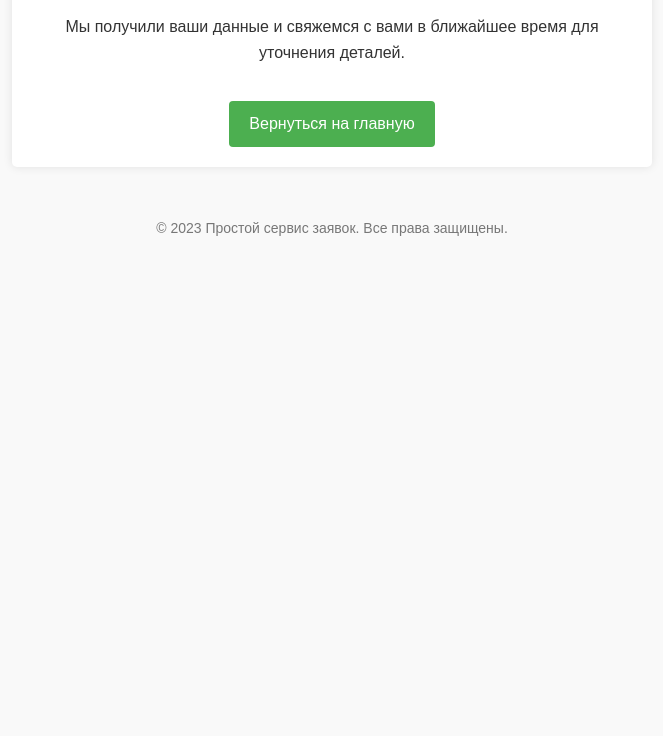
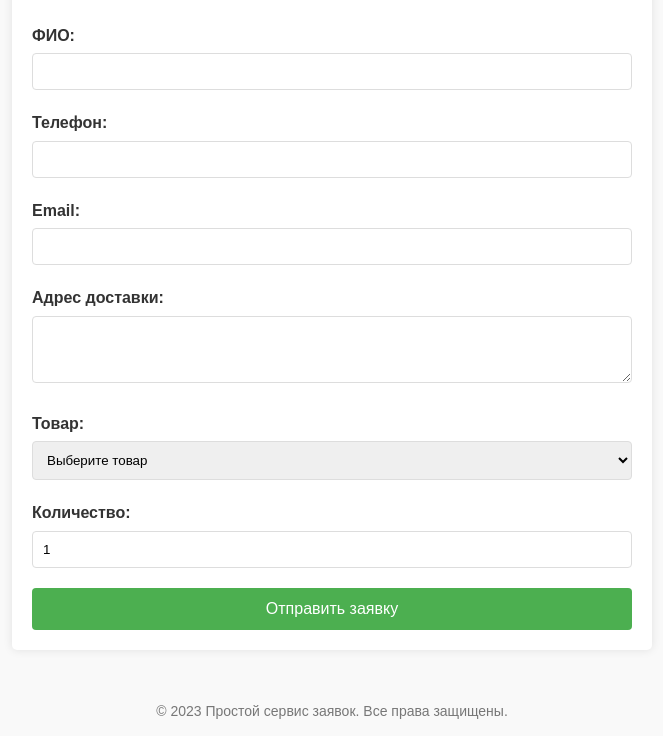
Before and after one commit to Spupey/soska, a plain HTML site: page index.html in a window 1280 px wide. Shown: the part 150-886 px from the top of the page, without its empty margins (308-971 px from the left). Before the commit the page ends 800 px from the top, so only its background shows below. Drawn offline with Linux system fonts and the light colour scheme.

Commit message:
Update index.html

```diff
--- a/index.html
+++ b/index.html
@@ -3,7 +3,7 @@
 <head>
     <meta charset="UTF-8">
     <meta name="viewport" content="width=device-width, initial-scale=1.0">
-    <title>Заявка принята</title>
+    <title>Заявка получателя</title>
     <style>
         body {
             font-family: 'Arial', sans-serif;
@@ -20,22 +20,47 @@
             background: white;
             box-shadow: 0 0 10px rgba(0,0,0,0.1);
             border-radius: 5px;
-            text-align: center;
         }
         h1 {
-            color: #4CAF50;
+            color: #444;
+            text-align: center;
+            margin-bottom: 30px;
         }
-        a {
-            display: inline-block;
-            margin-top: 20px;
-            padding: 10px 20px;
+        .form-group {
+            margin-bottom: 20px;
+        }
+        label {
+            display: block;
+            margin-bottom: 5px;
+            font-weight: bold;
+        }
+        input, textarea, select {
+            width: 100%;
+            padding: 10px;
+            border: 1px solid #ddd;
+            border-radius: 4px;
+            box-sizing: border-box;
+        }
+        button {
             background: #4CAF50;
             color: white;
-            text-decoration: none;
+            border: none;
+            padding: 12px 20px;
+            cursor: pointer;
+            width: 100%;
+            font-size: 16px;
             border-radius: 4px;
         }
-        a:hover {
+        button:hover {
             background: #45a049;
+        }
+        .success-message {
+            text-align: center;
+            padding: 20px;
+            background: #e8f5e9;
+            border-radius: 4px;
+            margin-top: 20px;
+            display: none;
         }
         footer {
             text-align: center;
@@ -47,13 +72,68 @@
 </head>
 <body>
     <div class="container">
-        <h1>Спасибо за вашу заявку!</h1>
-        <p>Мы получили ваши данные и свяжемся с вами в ближайшее время для уточнения деталей.</p>
-        <a href="index.html">Вернуться на главную</a>
+        <h1>Форма заявки</h1>
+
+        <form id="applicationForm">
+            <div class="form-group">
+                <label for="name">ФИО:</label>
+                <input type="text" id="name" name="name" required>
+            </div>
+
+            <div class="form-group">
+                <label for="phone">Телефон:</label>
+                <input type="tel" id="phone" name="phone" required>
+            </div>
+
+            <div class="form-group">
+                <label for="email">Email:</label>
+                <input type="email" id="email" name="email" required>
+            </div>
+
+            <div class="form-group">
+                <label for="address">Адрес доставки:</label>
+                <textarea id="address" name="address" rows="3" required></textarea>
+            </div>
+
+            <div class="form-group">
+                <label for="product">Товар:</label>
+                <select id="product" name="product" required>
+                    <option value="">Выберите товар</option>
+                    <option value="product1">Товар 1</option>
+                    <option value="product2">Товар 2</option>
+                    <option value="product3">Товар 3</option>
+                </select>
+            </div>
+
+            <div class="form-group">
+                <label for="quantity">Количество:</label>
+                <input type="number" id="quantity" name="quantity" min="1" value="1" required>
+            </div>
+
+            <button type="submit">Отправить заявку</button>
+        </form>
+
+        <div class="success-message" id="successMessage">
+            <h2>Спасибо за вашу заявку!</h2>
+            <p>Мы свяжемся с вами в ближайшее время.</p>
+            <a href="index.html">Вернуться на главную</a>
+        </div>
     </div>
 
     <footer>
         <p>© 2023 Простой сервис заявок. Все права защищены.</p>
     </footer>
+
+    <script>
+        document.getElementById('applicationForm').addEventListener('submit', function(e) {
+            e.preventDefault();
+
+            // Здесь можно добавить код для отправки данных на сервер
+            // В данном примере просто показываем сообщение об успехе
+
+            document.getElementById('applicationForm').style.display = 'none';
+            document.getElementById('successMessage').style.display = 'block';
+        });
+    </script>
 </body>
 </html>
```
